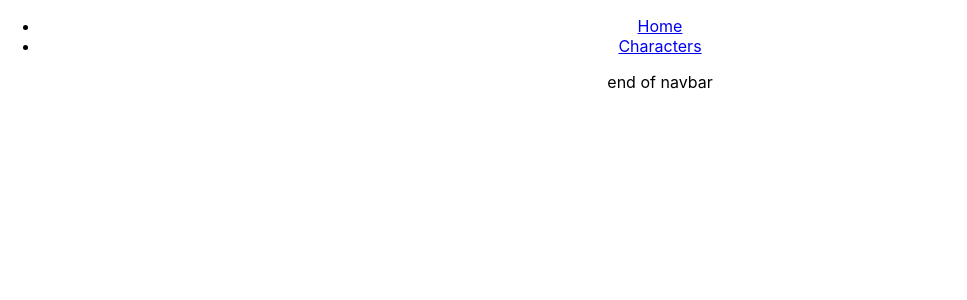
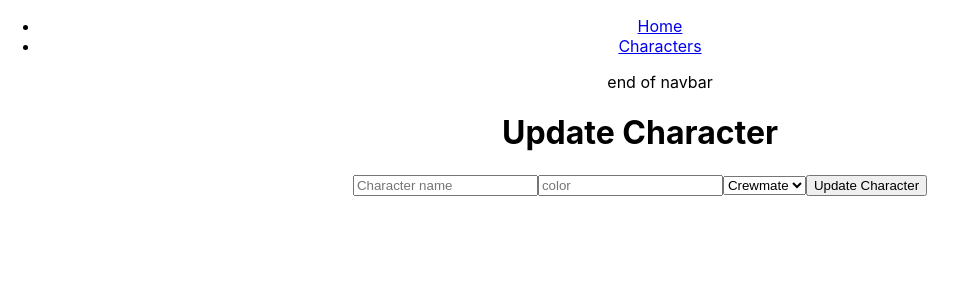
Before and after one commit to epenn92/Among-us-reactapp, a React (Create React App) app in the folder client/: page /character/edit/1 in a window 1280 px wide. Shown: the top 300 px of the page, without its empty margins (0-967 px from the left). Built offline with nearby package versions, Linux system fonts and the light colour scheme; no server answers.

Commit message:
fixed rendering btw components, sharing state from app, etc

```diff
--- a/client/src/App.js
+++ b/client/src/App.js
@@ -8,15 +8,19 @@ import Homepage from './components/Homepage.jsx'
 import Characters from './components/Characters.jsx'
 import Character from './components/Character.jsx'
 import NewCharacter from './components/NewCharacter.jsx'
+import UpdateCharacter from './components/UpdateCharacter.jsx'
 
 const App = () => {
 
   const [chars, setChars] = useState([]);
+  const [requestData, setRequestData] = useState(new Date())
 
   useEffect(() => {
+
     const fetchData = async () => {
       try {
-        const res = await axios.get('api/v1/character',);
+        const res = await axios.get('api/v1/character', {
+        });
         setChars(res.data)
       }
       catch (err) {
@@ -24,7 +28,10 @@ const App = () => {
       }
     };
     fetchData();
-  }, [chars]);
+
+  }, [chars.length]);
+
+
 
   // const [newChar, setNewChar] = useState([])
 
@@ -86,12 +93,15 @@ const App = () => {
             {/* how to pass props to react router components */}
             <Route exact path='/' component={Homepage} />
             <Route exact path='/character'
-              render={() => <Characters chars={chars} />}
+              render={() => <Characters chars={chars} setChars={setChars} setRequestData={setRequestData} />}
             />
-            <Route exact path='/character/new' component={NewCharacter} />
+            <Route exact path='/character/new'
+              render={() => <NewCharacter chars={chars} setChars={setChars} />} />
 
             <Route exact path='/character/:characterId'
               component={Character} />
+            <Route exact path='/character/edit/:characterId'
+              component={UpdateCharacter} />
           </Switch>
         </div>
       </Router>
--- a/client/src/components/Character.jsx
+++ b/client/src/components/Character.jsx
@@ -30,7 +30,7 @@ const Character = () => {
                 {char.name}
             </h1>
             <li>
-                {char.color} is <b>{char.impostor === true ? 'an impostor' : 'not an impostor'}</b>
+                {char.color} is <b>{char.impostor === 'Impostor' ? 'an impostor' : 'not an impostor'}</b>
             </li>
 
         </div>
--- a/client/src/components/Characters.jsx
+++ b/client/src/components/Characters.jsx
@@ -1,30 +1,61 @@
 import PropTypes from 'prop-types'
 import React from 'react'
 import { Link } from 'react-router-dom'
+import axios from 'axios'
+import { Redirect } from 'react-router-dom'
 
 
+const Characters = ( { chars, setChars, setRequestData} ) => {
 
+    // const fetchData = async () => {
+    //     try {
+    //     const res = await axios.get(`/api/v1/character/${params.characterId}`);
+    //     console.log(res)
+    //     setChar(res.data)
+    //     }
+    //     catch (err) {
+    //     console.log('error', err)
+    //     }
+    // };
+    const deleteCharacter = ( e ) => {
+        try {
+            axios.delete(`/api/v1/character/${e._id}`)
+            .then(() => {
+            //     setRequestData(new Date())
+                const res = axios.get('/api/v1/character')
+                setChars([{...res.data}])
+            })
 
-const Characters = ( { chars } ) => {
+        }
+        catch (err) {
+            console.log('error', err)
+        }
+    }
 
     return (
         <div>
             <header>
+                {console.log(chars)}
+                {console.log(setChars)}
+            {setChars.redirect === true ? <Redirect to={`/character`}/> : null }
                 <h1>Our Characters</h1>
                 <ol>{chars.map(e => (
-                    <Link to={`/character/${e._id}`} key={e._id}>
+                    <div key={e._id}>
+                    <Link to={`/character/${e._id}`} >
                         <h3>
                     {e.name}
                     </h3></Link>
+                    <Link to={`/character/edit/${e._id}`}>
+                    <button>Edit Character</button>
+                    </Link>
+                    <button onClick={() => {
+                        deleteCharacter(e)
+                    }}>Delete Character</button>
+                    </div>
                 ))}</ol>
-
-
-
-
-
-
             </header>
             <Link to={'/character/new'}><button>Add new Character</button></Link>
+
 
         </div>
     )
--- a/client/src/components/NewCharacter.jsx
+++ b/client/src/components/NewCharacter.jsx
@@ -4,15 +4,20 @@ import { useState, useEffect } from 'react'
 import { Redirect } from 'react-router-dom'
 
 
-const NewCharacter = () => {
+const NewCharacter = ( { chars, setChars } ) => {
 
-    const [newChar, setNewChar] = useState([ { name:'', color:'', impostor: false}])
+    // const [newChar, setNewChar] = useState([ { name:'', color:'', impostor: false}])
+    const [newChar, setNewChar] = useState([ chars])
 
     const onSubmitCreateCharacter = (e) =>  {
         e.preventDefault()
         axios.post('/api/v1/character/new', newChar)
-            .then((res) => {
-                console.log(res)
+            .then(() => {
+                console.log(setChars)
+                // setNewChar([...chars])
+                const res = axios.get('/api/v1/character')
+                // setNewChar([{...res.data}])
+                setChars([{...res.data}])
                 setNewChar({ redirect: true})
             })
             .catch((err) => {
@@ -20,6 +25,22 @@ const NewCharacter = () => {
             })
     }
 
+    // const onSubmitCreateCharacter = (e) =>  {
+    //     e.preventDefault()
+    //     axios.post('/api/v1/character/new', chars)
+    //         .then((res) => {
+    //             console.log(res)
+    //             setChars({ redirect: true})
+    //         })
+    //         .catch((err) => {
+    //             console.log('error', err)
+    //         })
+    // }
+
+    // const handleChange = (e) => {
+    //     setChars({...chars, [e.target.name]: e.target.value})
+    //     console.log(chars)
+    // }
     const handleChange = (e) => {
         setNewChar({...newChar, [e.target.name]: e.target.value})
         console.log(newChar)
@@ -28,16 +49,31 @@ const NewCharacter = () => {
 
     return (
         <div>
-            {newChar.redirect === true ? <Redirect to={`/character/`}/> : null }
+
+            {/* {console.log(chars)}
+            {chars.redirect === true ? <Redirect to={`/characters`}/> : null }
             <form onSubmit={onSubmitCreateCharacter}>
             <input type='text' name='name' placeholder='Character name'
-            onChange={handleChange} value={newChar.name}></input>
+            onChange={handleChange} defaultValue={chars.name}></input>
             <input type='text' name='color' placeholder='color'
-            onChange={handleChange} value={newChar.color}></input>
+            onChange={handleChange} defaultValue={chars.color}></input>
             <select type='text' name='impostor'
             onChange={handleChange}>
-                <option name='yes' value={false}>Crewmate</option>
-                <option name='no' value={true}>Impostor</option>
+                <option name='yes' defaultValue={chars.impostor}>Crewmate</option>
+                <option name='no' defaultValue={chars.impostor}>Impostor</option>
+                </select>
+            <button type='submit'>Create Character</button>
+            </form> */}
+            {newChar.redirect === true ? <Redirect to={`/character`}/> : null }
+            <form onSubmit={onSubmitCreateCharacter}>
+            <input type='text' name='name' placeholder='Character name'
+            onChange={handleChange} defaultValue={newChar.name}></input>
+            <input type='text' name='color' placeholder='color'
+            onChange={handleChange} defaultValue={newChar.color}></input>
+            <select type='text' name='impostor'
+            onChange={handleChange}>
+                <option name='yes' defaultValue={newChar.impostor}>Crewmate</option>
+                <option name='no' defaultValue={newChar.impostor}>Impostor</option>
                 </select>
             <button type='submit'>Create Character</button>
             </form>
--- /dev/null
+++ b/client/src/components/UpdateCharacter.jsx
@@ -0,0 +1,64 @@
+import React from 'react'
+import axios from 'axios'
+import { useState, useEffect } from 'react'
+import { Redirect } from 'react-router-dom'
+
+
+
+const UpdateCharacter = ( props ) => {
+
+    const [newChar, setNewChar] = useState([])
+
+    useEffect(() => {
+        const fetchData = async () => {
+            try {
+            const res = await axios.get(`/api/v1/character/${props.match.params.characterId}`,);
+            console.log(res)
+            setNewChar(res.data)
+            }
+            catch (err) {
+            console.log('error', err)
+            }
+        };
+        fetchData();
+    }, []);
+
+const onSubmitCreateCharacter = (e) =>  {
+    e.preventDefault()
+    axios.put(`/api/v1/character/edit/${newChar._id}`, newChar)
+        .then((res) => {
+            console.log(res)
+            setNewChar({ redirect: true})
+        })
+        .catch((err) => {
+            console.log('error', err)
+        })
+}
+
+const handleChange = (e) => {
+    setNewChar({...newChar, [e.target.name]: e.target.value})
+    console.log(newChar)
+}
+
+
+return (
+    <div>
+        <h1>Update Character</h1>
+        {newChar.redirect === true ? <Redirect to={`/`}/> : null }
+        <form onSubmit={onSubmitCreateCharacter}>
+        <input type='text' name='name' placeholder='Character name'
+        onChange={handleChange} defaultValue={newChar.name}></input>
+        <input type='text' name='color' placeholder='color'
+        onChange={handleChange} defaultValue={newChar.color}></input>
+        <select type='text' name='impostor'
+        onChange={handleChange}>
+            <option name='yes' defaultValue={newChar.impostor}>Crewmate</option>
+            <option name='no' defaultValue={newChar.impostor}>Impostor</option>
+            </select>
+        <button type='submit'>Update Character</button>
+        </form>
+    </div>
+)
+}
+
+export default UpdateCharacter
```
Also changed, not shown: 1 other file (tests, documents, lock files or other folders).
